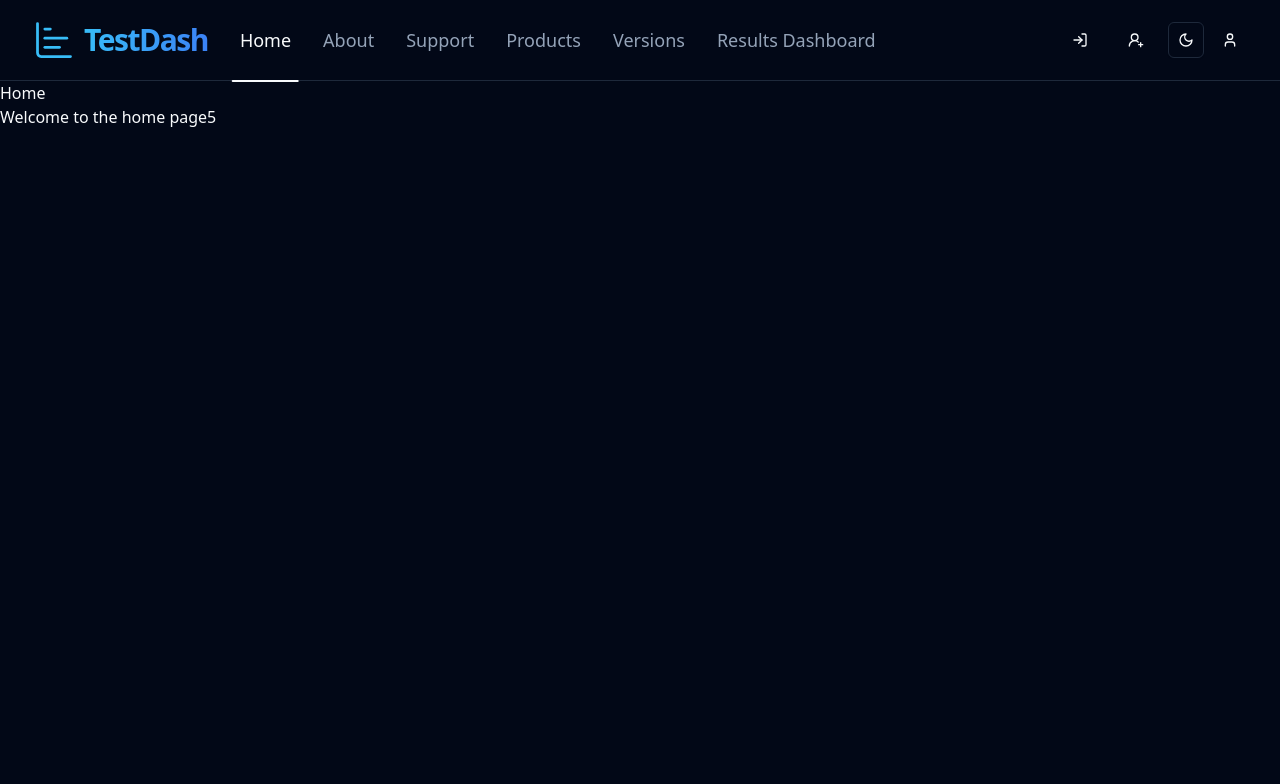
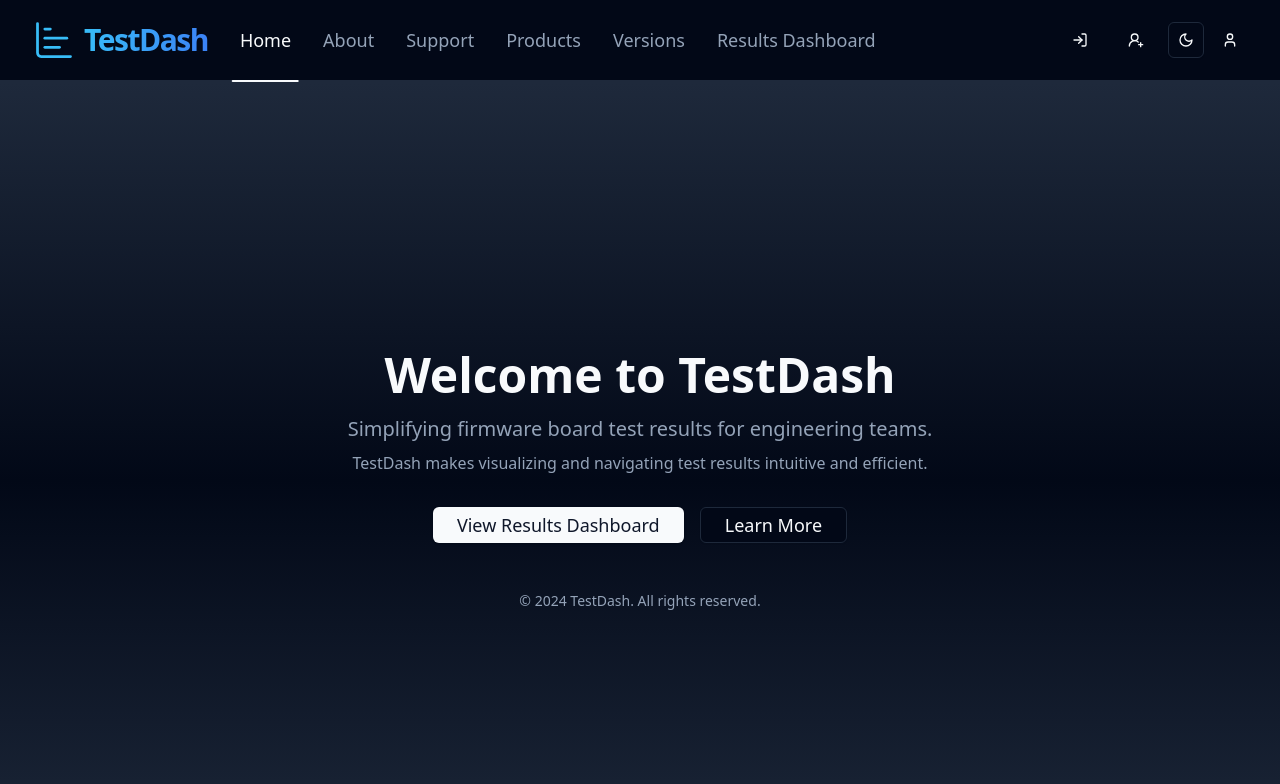
Before and after one commit to FaisalHossain19/Results_Presentation, a Next.js app in the folder next_js_frontend/: page / in a window 1280 px wide. Shown: the top 784 px of the page. Built offline with nearby package versions, Linux system fonts and the light colour scheme.

Commit message:
home page with redirection to about and results dashboard

```diff
--- a/next_js_frontend/src/app/page.tsx
+++ b/next_js_frontend/src/app/page.tsx
@@ -1,9 +1,42 @@
+'use client';
+
+import Link from 'next/link';
+import { Button } from '@/components/ui/button';
+
 export default function Home() {
-	const count = 5;
-	return (
-		<div>
-			<h1>Home</h1>
-			<p>Welcome to the home page{count}</p>
-		</div>
-	);
+  return (
+    <main className="flex flex-col items-center justify-center h-screen text-center bg-gradient-to-b from-muted via-background to-muted">
+      {/* Hero Section */}
+      <section className="container mx-auto px-8">
+        <h1 className="text-4xl font-bold text-primary sm:text-5xl">
+          Welcome to TestDash
+        </h1>
+        <p className="mt-4 text-lg text-muted-foreground sm:text-xl">
+          Simplifying firmware board test results for engineering teams.
+        </p>
+        <p className="mt-2 text-muted-foreground">
+          TestDash makes visualizing and navigating test results intuitive and efficient.
+        </p>
+
+        {/* Call-to-Action */}
+        <div className="mt-8 flex flex-col items-center gap-4 sm:flex-row sm:justify-center">
+          <Link href="/results">
+            <Button variant="default" className="px-6 py-3 text-lg">
+              View Results Dashboard
+            </Button>
+          </Link>
+          <Link href="/about">
+            <Button variant="outline" className="px-6 py-3 text-lg">
+              Learn More
+            </Button>
+          </Link>
+        </div>
+      </section>
+
+      {/* Footer */}
+      <footer className="mt-12 text-sm text-muted-foreground">
+        © {new Date().getFullYear()} TestDash. All rights reserved.
+      </footer>
+    </main>
+  );
 }
```
